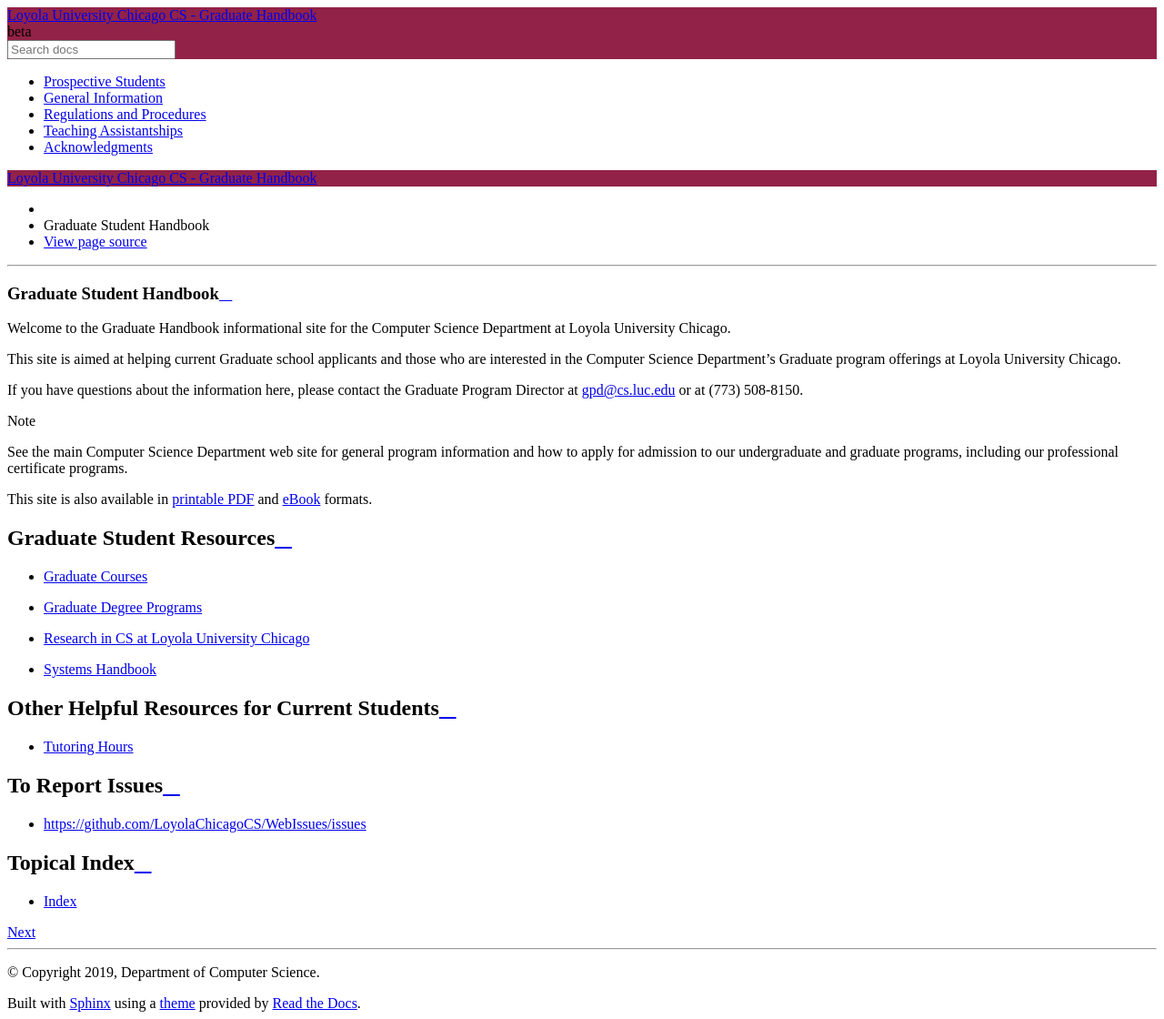
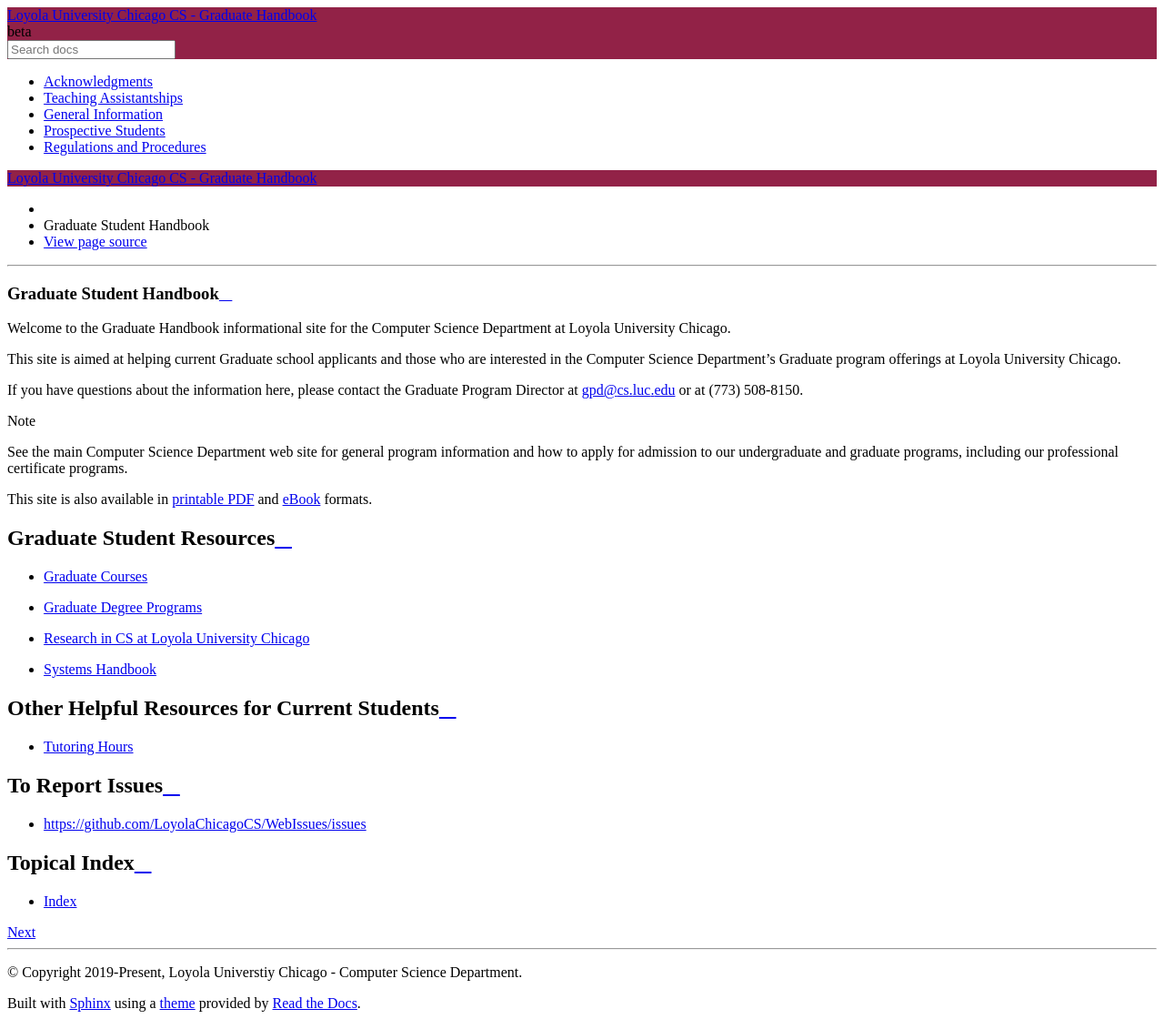
Before and after one commit to LoyolaChicagoCS/gradhandbook, a Sphinx documentation site: the page built from source/index.rst, in a window 1280 px wide. Shown: the whole page at 91% size. Built offline with Sphinx 7.4.7 and the Read the Docs theme 2.0.0, drawn with Linux system fonts in a browser that asks for light colours; some of the changed lines change nothing that is shown.

Commit message:
Organize TOC

```diff
--- a/source/conf.py
+++ b/source/conf.py
@@ -12,22 +12,13 @@
 # add these directories to sys.path here. If the directory is relative to the
 # documentation root, use os.path.abspath to make it absolute, like shown here.
 #
-import os
-import sys
+import sys, os
 
-# sys.path.insert(0, os.path.abspath('.'))
-
-
-# -- Project information -----------------------------------------------------
-
-project = "Loyola University Chicago CS - Graduate Handbook"
-copyright = "2019, Department of Computer Science"
-author = "Department of Computer Science"
-
-# The short X.Y version
 version = os.environ.get("BOOK_VERSION", "beta")
 # The full version, including alpha/beta/rc tags.
 release = version
+
+# The short X.Y version
 
 rst_epilog = (
     """
@@ -48,10 +39,8 @@
 # Add any Sphinx extension module names here, as strings. They can be
 # extensions coming with Sphinx (named 'sphinx.ext.*') or your custom
 # ones.
-extensions = [
-    "sphinx.ext.todo",
-    "sphinx.ext.mathjax",
-]
+extensions = ["sphinx.ext.todo", "sphinx.ext.mathjax", "sphinx.ext.autosectionlabel"]
+autosectionlabel_prefix_document = True
 
 # Add any paths that contain templates here, relative to this directory.
 templates_path = ["_templates"]
@@ -64,6 +53,10 @@
 
 # The master toctree document.
 master_doc = "index"
+
+# General information about the project.
+project = u"Loyola University Chicago CS - Graduate Handbook"
+copyright = u"2019-Present, Loyola Universtiy Chicago - Computer Science Department"
 
 # The language for content autogenerated by Sphinx. Refer to documentation
 # for a list of supported languages.
@@ -180,7 +173,6 @@
         master_doc,
         "loyolauniversitychicagocsgraduatehandbook",
         "Loyola University Chicago CS - Graduate Handbook Documentation",
-        [author],
         1,
     )
 ]
@@ -196,7 +188,6 @@
         master_doc,
         "LoyolaUniversityChicagoCSGraduateHandbook",
         "Loyola University Chicago CS - Graduate Studies Documentation",
-        author,
         "LoyolaUniversityChicagoCSGraduateHandbook",
         "One line description of project.",
         "Miscellaneous",
--- a/source/index.rst
+++ b/source/index.rst
@@ -42,8 +42,8 @@
    :maxdepth: 2
    :hidden:
 
+   acknowledgments
+   assistantships
+   general
    prospective_students
-   general
    regulations
-   assistantships
-   acknowledgments
```
